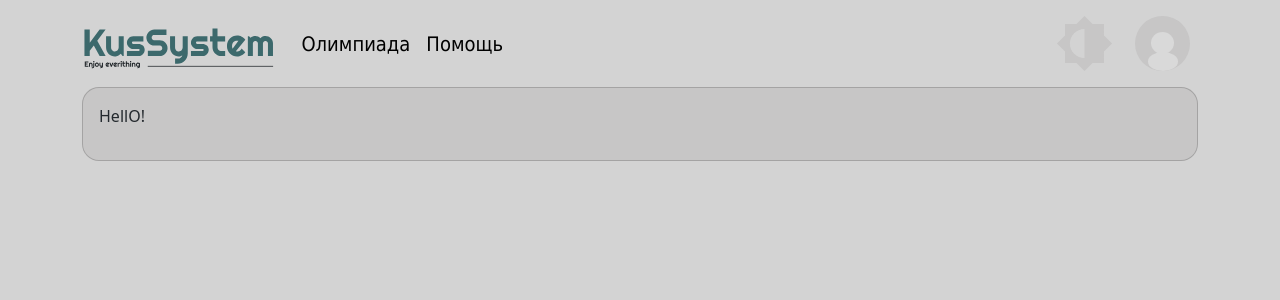
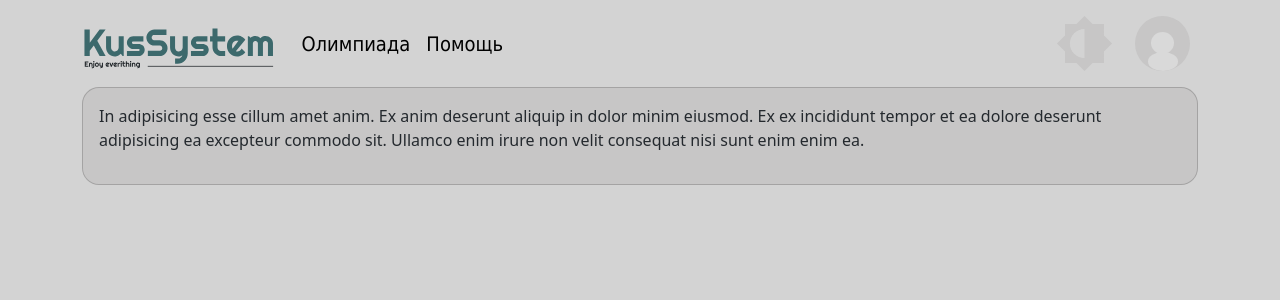
Before and after one commit to Yarous/kyssystem-front, a React (Vite) app: page / in a window 1280 px wide. Shown: the top 300 px of the page. Built offline with nearby package versions, Linux system fonts and the light colour scheme.

Commit message:
one more fix

```diff
--- a/src/App.tsx
+++ b/src/App.tsx
@@ -16,7 +16,12 @@ function App() {
 		<div className='App'>
 			<Header theme={theme} toggleTheme={toggleTheme} />
 			<CardBody theme={theme}>
-				<p>HellO!</p>
+				<p>
+					In adipisicing esse cillum amet anim. Ex anim deserunt aliquip in
+					dolor minim eiusmod. Ex ex incididunt tempor et ea dolore deserunt
+					adipisicing ea excepteur commodo sit. Ullamco enim irure non velit
+					consequat nisi sunt enim enim ea.
+				</p>
 			</CardBody>
 		</div>
 	)
```
